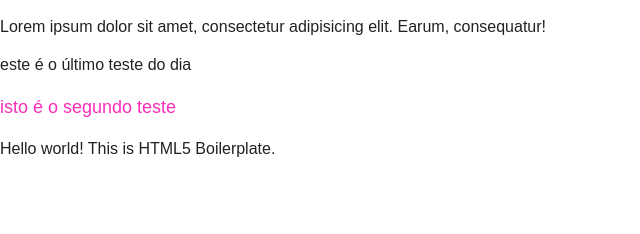
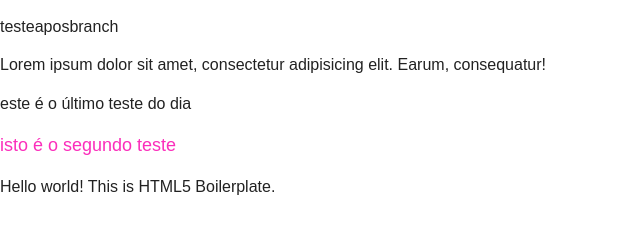
Before and after one commit to Hova10/testegit2, a plain HTML site: page index.html in a window 1280 px wide. Shown: the whole page, without its empty margins (0-640 px from the left). Drawn offline with nearby package versions, Linux system fonts and the light colour scheme.

Commit message:
commitaposbranch

```diff
--- a/index.html
+++ b/index.html
@@ -19,7 +19,7 @@
     <!--[if lt IE 8]>
     <p class="browserupgrade">You are using an <strong>outdated</strong> browser. Please <a href="http://browsehappy.com/">upgrade your browser</a> to improve your experience.</p>
     <![endif]-->
-
+    <p>testeaposbranch</p>
     <div class="container">
         <div class="col-xs-12">
             <p>Lorem ipsum dolor sit amet, consectetur adipisicing elit. Earum, consequatur!</p>
```
Lines whose indentation alone changed are shown as unchanged.
